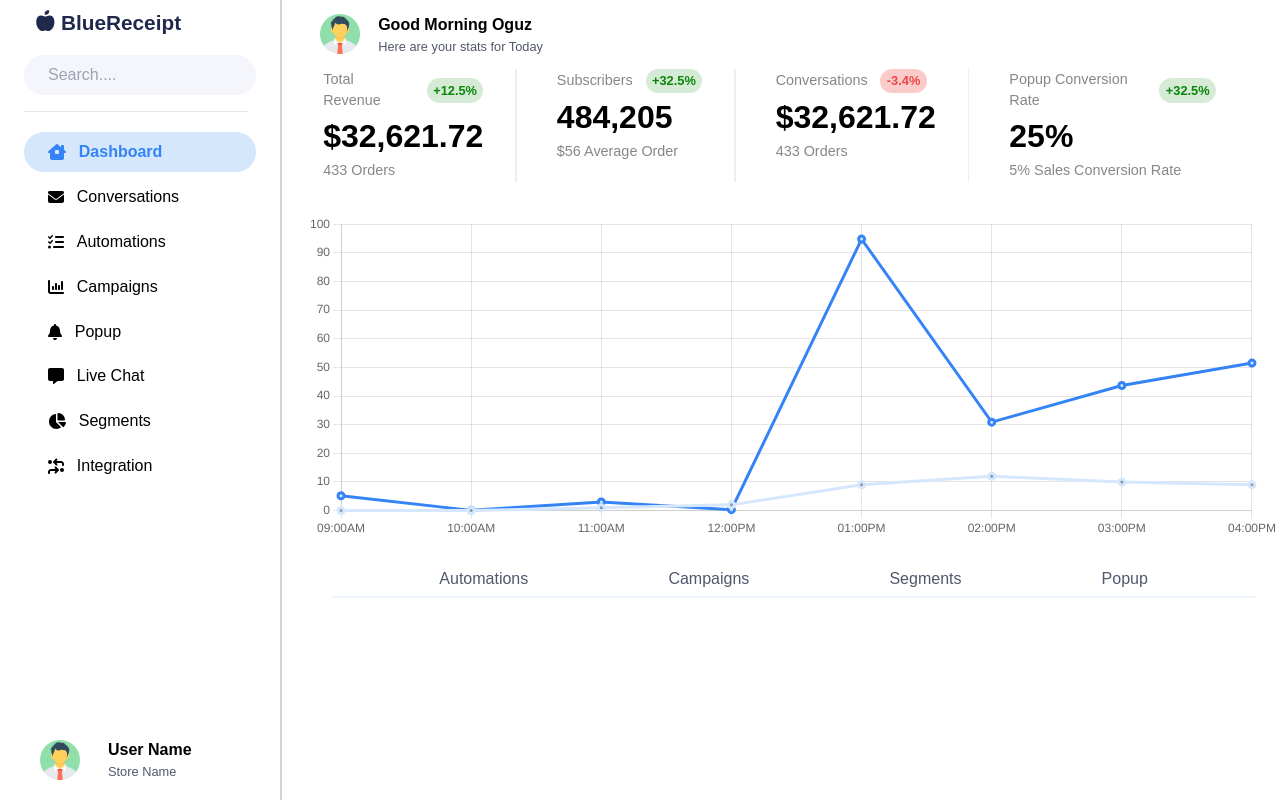
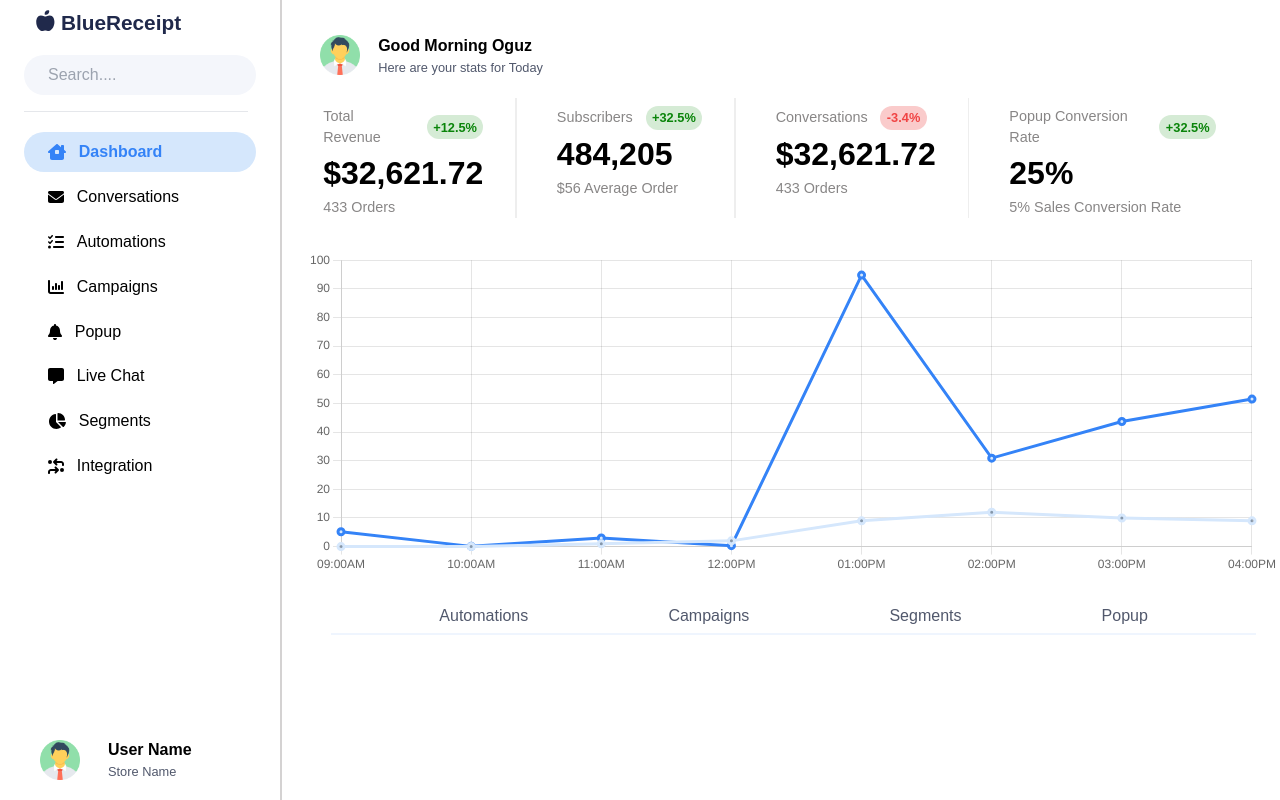
Before and after one commit to SanthoshM25/dashboard_vue, a Vue app: page / in a window 1280 px wide. Built offline with nearby package versions, Linux system fonts and the light colour scheme; a web font is replaced by a local one.

Commit message:
fix: dashboard ui

```diff
--- a/src/assets/styles/dashBoard.css
+++ b/src/assets/styles/dashBoard.css
@@ -2,6 +2,7 @@
   display: flex;
   flex-direction: column;
   margin-left: 24%;
+  margin-top: 1.3em;
   height: auto;
   width: 100%;
 }
--- a/src/assets/styles/statisticsCard.css
+++ b/src/assets/styles/statisticsCard.css
@@ -1,6 +1,6 @@
 .statistics-wrapper {
   display: flex;
-  margin: 0 1.5em 0 0;
+  margin: 0.5em 1.5em 0 0;
   padding: 0 0.5em;
 }
 
```
